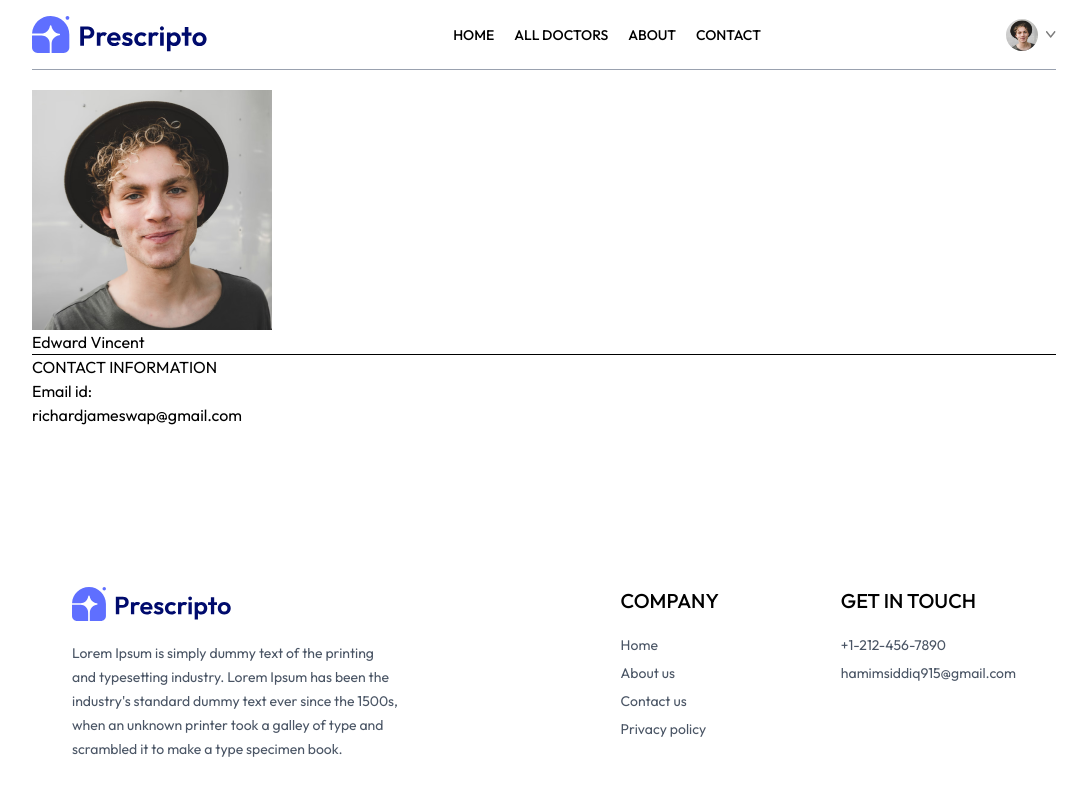
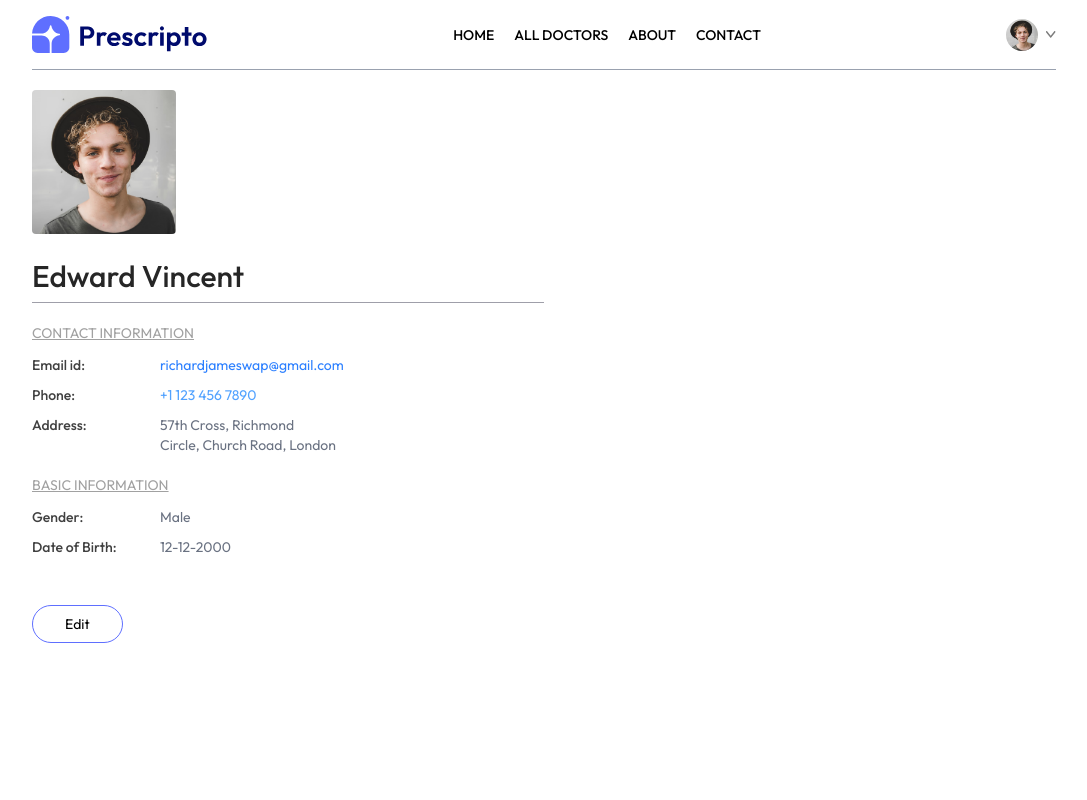
Before and after one commit to Hamimsiddiq007/prescripto, a React (Vite) app: page /my-profile in a window 1280 px wide. Shown: the top 800 px of the page, without its empty margins (96-1183 px from the left). Built offline with nearby package versions, Linux system fonts and the light colour scheme.

Commit message:
myProfile completed

```diff
--- a/src/pages/MyProfile.jsx
+++ b/src/pages/MyProfile.jsx
@@ -1,42 +1,128 @@
-import React, { useState } from 'react'
-import { assets } from '../assets/assets'
+import React, { useState } from "react";
+import { assets } from "../assets/assets";
 
 const MyProfile = () => {
+  const [userData, setUserData] = useState({
+    name: "Edward Vincent",
+    image: assets.profile_pic,
+    email: "richardjameswap@gmail.com",
+    phone: "+1  123 456 7890",
+    address: {
+      line1: "57th Cross, Richmond ",
+      line2: "Circle, Church Road, London",
+    },
+    gender: "Male",
+    dob: "12-12-2000",
+  });
 
-  const [userData, setUserData] = useState({
-    name: 'Edward Vincent',
-    image: assets.profile_pic,
-    email: 'richardjameswap@gmail.com',
-    phone: '+1  123 456 7890',
-    address: {
-      line1: '57th Cross, Richmond ',
-      line2: 'Circle, Church Road, London'
-    },
-    gender: 'Male',
-    dob: '12-12-2000'
-  })
-
-  const [isEdit, setIsEdit] = useState(false)
+  const [isEdit, setIsEdit] = useState(false);
 
   return (
-    <div>
+    <div className="max-w-lg flex flex-col gap-2 text-sm">
+      <img className="w-36 rounded" src={userData.image} alt="Profile" />
+      {isEdit ? (
+        <input
+        className="bg-gray-100 text-3xl font-medium max-w-60 mt-4"
+          type="text"
+          value={userData.name}
+          onChange={(e) =>
+            setUserData((prev) => ({ ...prev, name: e.target.value }))
+          }
+        />
+      ) : (
+        <p className="font-medium text-3xl text-neutral-800 mt-4">{userData.name}</p>
+      )}
 
-      <img src={userData.image} alt="Profile" />
-      {
-        isEdit ? <input type="text" value={userData.name} onChange={e => setUserData(prev => ({...prev, name: e.target.value}))} /> : <p>{userData.name}</p>
-      }
-
-      <hr />
+      <hr className="bg-zinc-400 h-px border-none" />
       <div className="">
-        <p>CONTACT INFORMATION</p>
-        <div className="">
-          <p>Email id:</p>
-          <p>{userData.email}</p>
+        <p className="text-neutral-400 underline mt-3">CONTACT INFORMATION</p>
+        <div className="grid grid-cols-[1fr_3fr] gap-y-2.5 mt-3 text-neutral-700">
+          <p className="font-medium">Email id:</p>
+          <p className="text-blue-500">{userData.email}</p>
+          <p className="font-medium">Phone:</p>
+          {isEdit ? (
+            <input
+            className="bg-gray-100 max-w-52"
+              type="text"
+              value={userData.phone}
+              onChange={(e) =>
+                setUserData((prev) => ({ ...prev, phone: e.target.value }))
+              }
+            />
+          ) : (
+            <p className="text-blue-400">{userData.phone}</p>
+          )}
+          <p className="font-medium">Address:</p>
+          {isEdit ? (
+            <p>
+              <input
+              className="bg-gray-100"
+                onChange={(e) =>
+                  setUserData((prev) => ({
+                    ...prev,
+                    address: { ...prev.address, line1: e.target.value },
+                  }))
+                }
+                value={userData.address.line1}
+                type="text"
+              />
+              <br />
+              <input
+                className="bg-gray-100"
+                onChange={(e) =>
+                  setUserData((prev) => ({
+                    ...prev,
+                    address: { ...prev.address, line2: e.target.value },
+                  }))
+                }
+                value={userData.address.line2}
+                type="text"
+              />
+            </p>
+          ) : (
+            <p className="text-gray-500">
+              {userData.address.line1} <br /> {userData.address.line2}
+            </p>
+          )}
         </div>
       </div>
 
+      <div className="">
+        <p className="text-neutral-400 underline mt-3">BASIC INFORMATION</p>
+        <div className="grid grid-cols-[1fr_3fr] gap-y-2.5 mt-3 text-neutral-700">
+          <p className="font-medium">Gender:</p>
+          {isEdit ? (
+            <select
+            className="max-w-20 bg-gray-100"
+              onChange={(e) =>
+                setUserData((prev) => ({ ...prev, gender: e.target.value }))
+              }
+              value={userData.gender}
+            >
+              <option value="Male">Male</option>
+              <option value="Female">Female</option>
+            </select>
+          ) : (
+            <p className="text-gray-500">{userData.gender}</p>
+          )}
+          <p className="font-medium">Date of Birth:</p>
+          {
+            isEdit ? <input className="max-w-28 bg-gray-100" type="date" onChange={(e) =>
+                setUserData((prev) => ({ ...prev, dob: e.target.value }))
+              }
+              value={userData.dob} />
+            : <p className="text-gray-500">{userData.dob}</p>
+          }
+        </div>
+      </div>
+      <div className="mt-10">
+        {
+          isEdit ? <button className="border border-primary px-8 py-2 rounded-full hover:bg-primary hover:text-white transition-all" onClick={() => setIsEdit(false)}>Save information</button>
+          : <button className="border border-primary px-8 py-2 rounded-full hover:bg-primary hover:text-white transition-all" onClick={() => setIsEdit(true)}>Edit</button>
+        }
+      </div>
     </div>
-  )
-}
+  );
+};
 
-export default MyProfile
+export default MyProfile;
```
